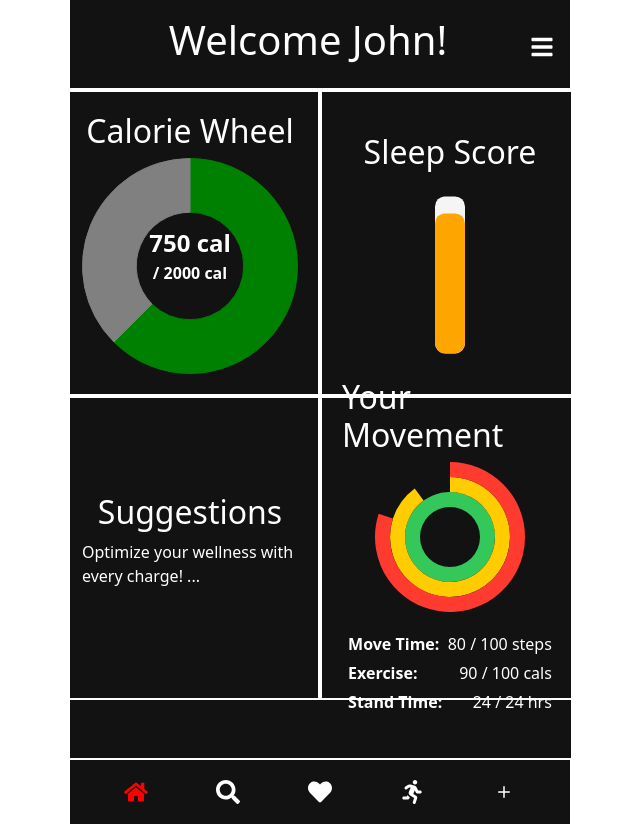
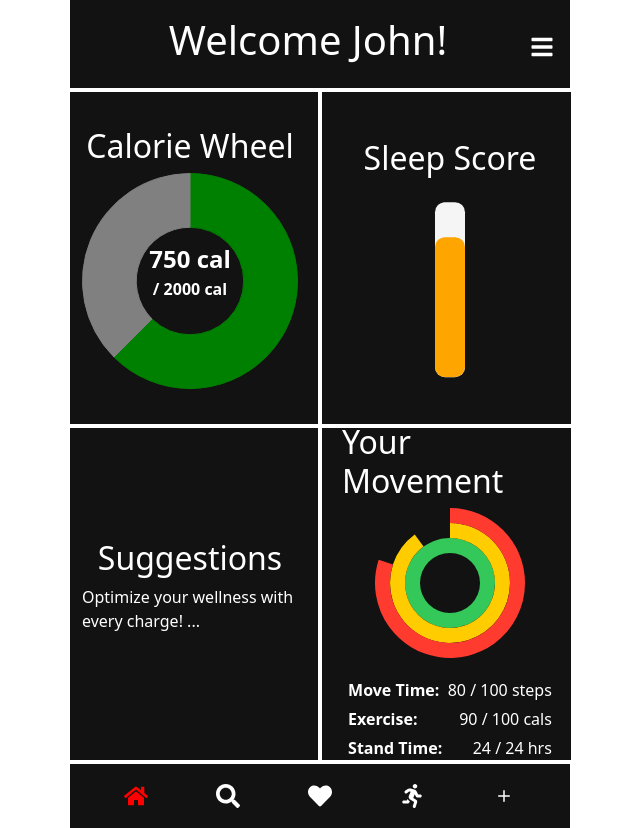
Before and after one commit to tushardubey02/HealthApp434, a React (Create React App) app in the folder healthapp/: page / in a window 1280 px wide. Shown: the whole page, without its empty margins (320-960 px from the left). Built offline with nearby package versions, Linux system fonts and the light colour scheme.

Commit message:
fixed bottom

```diff
--- a/healthapp/src/pages/Dashboard/Dashboard.css
+++ b/healthapp/src/pages/Dashboard/Dashboard.css
@@ -47,7 +47,7 @@
   flex-direction: column;
   justify-content: center;
   align-items: center;
-  min-height: calc(100vh - 62vh);
+  min-height: calc(100vh - 58vh);
   position: relative;
 }
 
```
